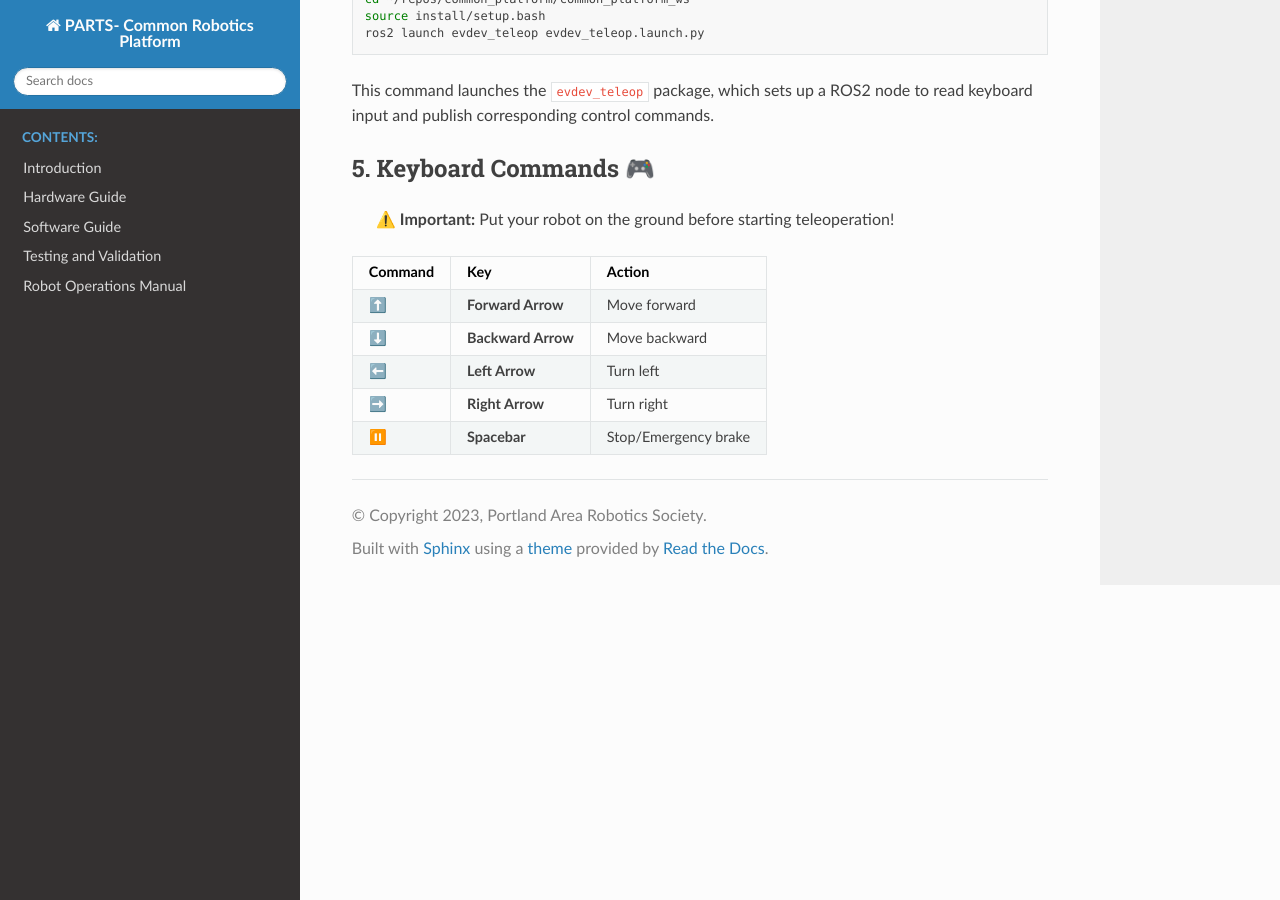
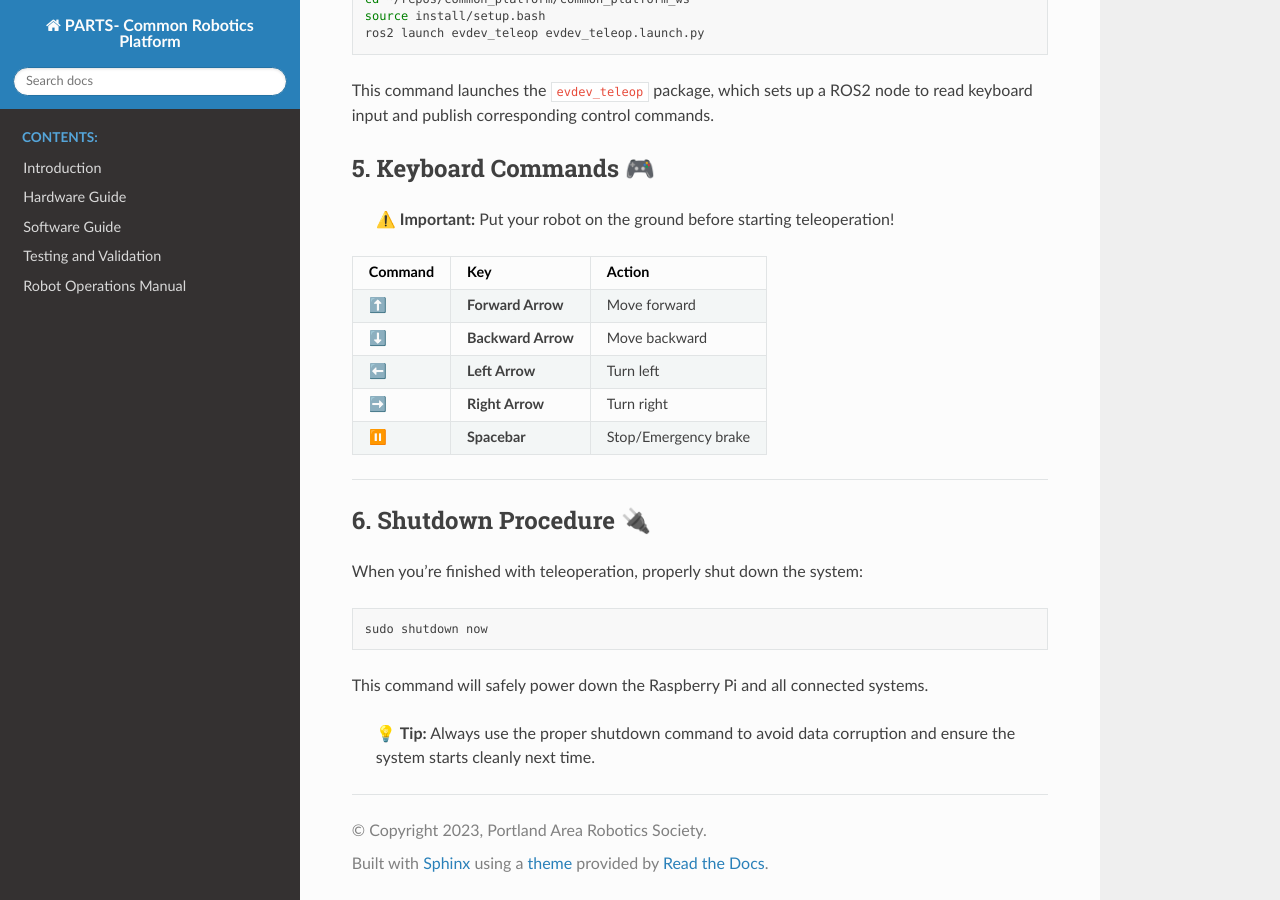
Before and after one commit to RoseCityRobotics/common_platform, a Sphinx documentation site: the page built from docs/source/operations/daily_operations/KeyboardTeleop.md, in a window 1280 px wide and 900 px high, scrolled down 2207 px. Built offline with Sphinx 7.4.7 and the Read the Docs theme 3.1.0, drawn with Linux system fonts in a browser that asks for light colours.

Commit message:
shutdown

````diff
--- a/docs/source/operations/daily_operations/KeyboardTeleop.md
+++ b/docs/source/operations/daily_operations/KeyboardTeleop.md
@@ -81,7 +81,7 @@ This Docker command starts the micro-ROS agent:
 
 -----
 
-## 4\. Start the Keyboard Monitor Node
+## 4. Start the Keyboard Monitor Node
 
 This node allows you to control your robot or application using keyboard inputs.
 
@@ -104,3 +104,17 @@ This command launches the `evdev_teleop` package, which sets up a ROS2 node to r
 | ⬅️ | **Left Arrow** | Turn left |
 | ➡️ | **Right Arrow** | Turn right |
 | ⏸️ | **Spacebar** | Stop/Emergency brake |
+
+-----
+
+## 6. Shutdown Procedure 🔌
+
+When you're finished with teleoperation, properly shut down the system:
+
+```bash
+sudo shutdown now
+```
+
+This command will safely power down the Raspberry Pi and all connected systems.
+
+> 💡 **Tip:** Always use the proper shutdown command to avoid data corruption and ensure the system starts cleanly next time.
````
